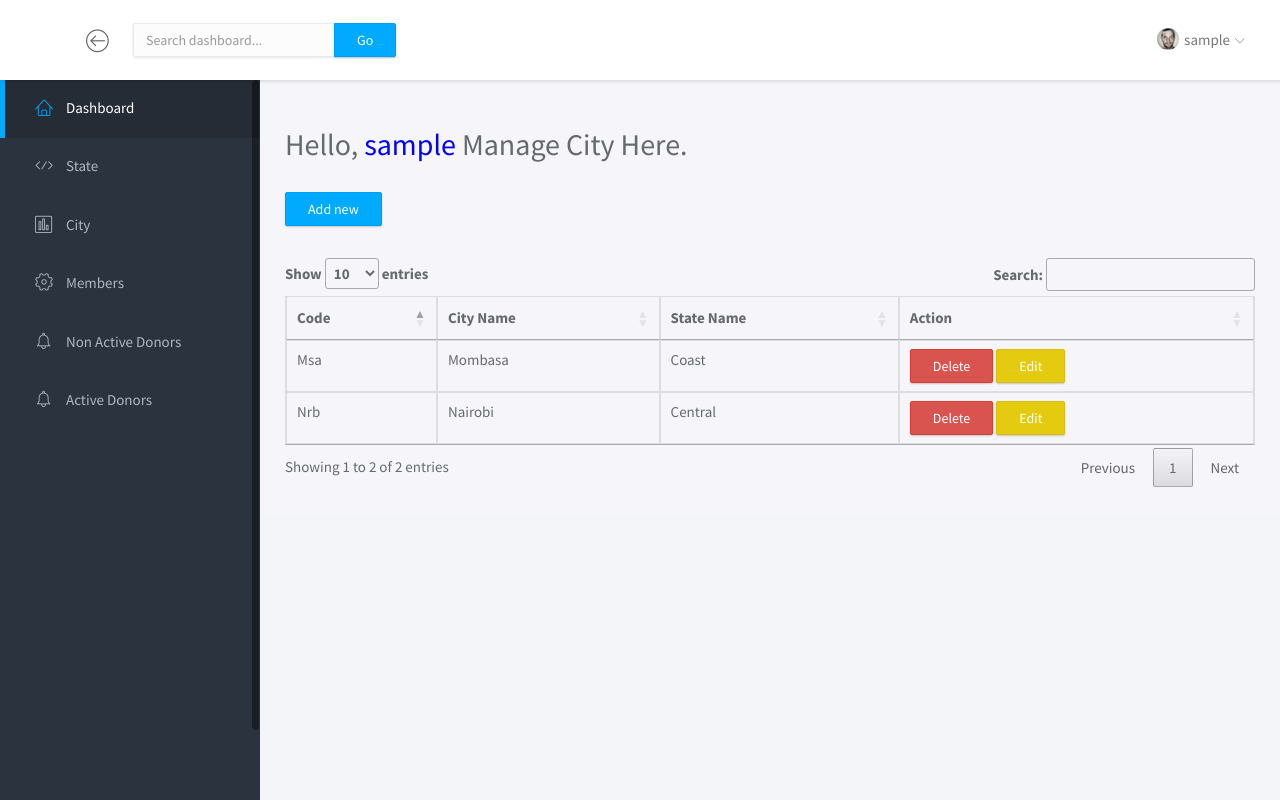
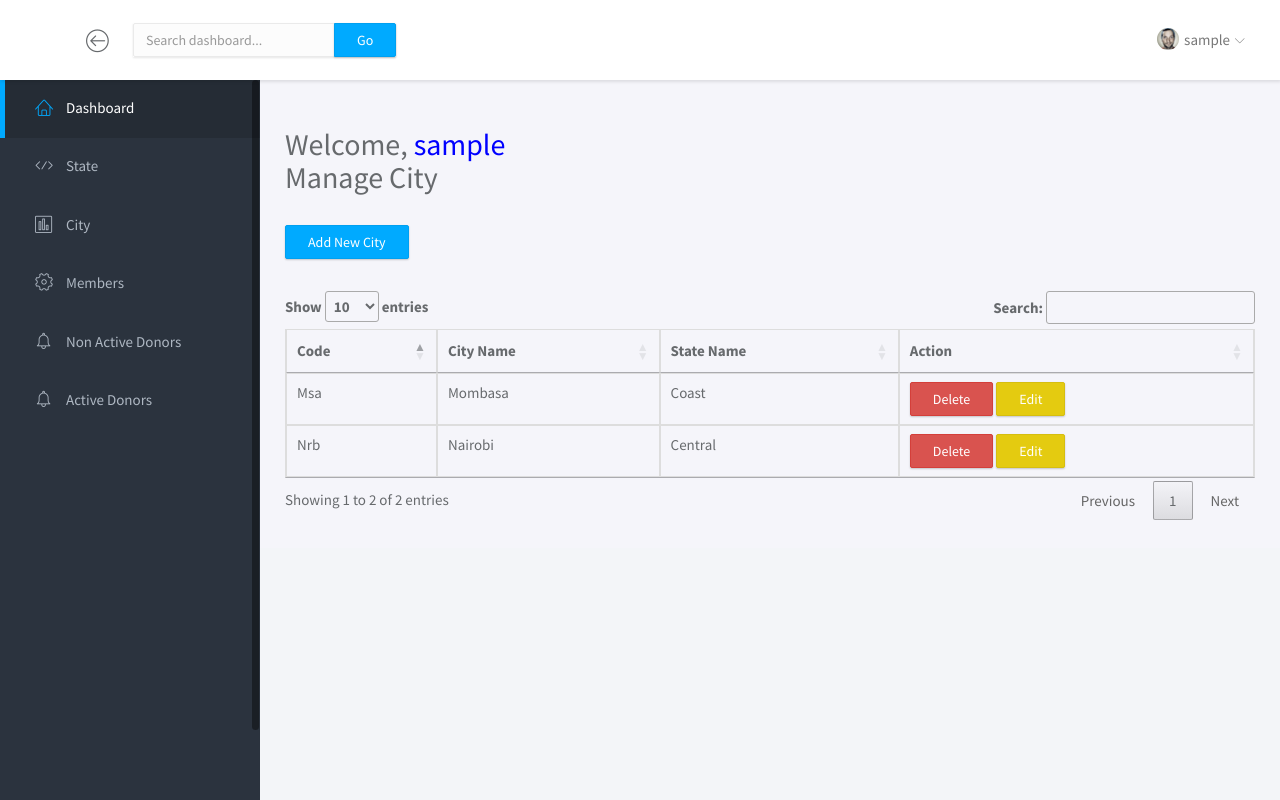
Before and after one commit to alibwanamzee/Blood-Donation-System, a PHP site: page /admin_dasboard/city.php in a window 1280 px wide. Run offline with PHP 8.4, Linux system fonts and the light colour scheme; the visitor is signed in with stand-in values (Sample User, id 1); data comes from the database, SQL or seed files in the repository; some libraries are stand-ins or nearby versions.

Commit message:
Edited State "and" city  Dashboard

```diff
--- a/admin_dasboard/city.php
+++ b/admin_dasboard/city.php
@@ -13,9 +13,8 @@
 			<!-- MAIN CONTENT -->
 			<div class="main-content">
 				<div class="container-fluid">
-
-  <h2>Hello,  <span style="color: blue"> <?php echo $_SESSION['username']?></span> Manage City Here. </h2> <br />
-  <p><button type="button" class="btn btn-primary" data-toggle="modal" data-target="#addcity">Add new</button></p> <br />
+         <h2>Welcome, <span style="color: blue"><?php echo $_SESSION['username']?></span> <br />Manage City </h2> <br />
+          <p><button type="button" class="btn btn-primary" data-toggle="modal" data-target="#addcity">Add New City</button></p> <br />
           <table class="table table-bordered" id="city">
             <thead>
               <tr>
@@ -57,12 +56,11 @@
                 </div>
               </div>
           </div>
-  <!-- end of delete state modal
+          <!-- end of delete state modal-->
 
           <!-- edit state modal -->
           <div class="modal fade" id="editcity<?php echo $row['city_id'];?>" role="dialog">
             <div class="modal-dialog">
-
               <!-- Modal content-->
               <div class="modal-content">
                 <div class="modal-header">
@@ -87,21 +85,19 @@
                         <option selected="" value="<?php echo $fetch['state_id']?>"  > <?php echo $fetch['state_name']?></option>
                         <?php }
                         ?>
-
                       </select>
                     </div>
                     <div class="form-group">
                       <input type="text" name="name" id="name" class="form-control" value="<?php echo $row['city_name']?>"></input>
                     </div>
-        </div>
+
                     <div class="modal-footer">
                       <button type="button" class="btn btn-default" data-dismiss="modal">Close</button>
                       <button type="submit" class="btn btn-warning">Edit</button>
-
+                    </div>
+                  </form>
                 </div>
               </div>
-      </form>
-
             </div>
           </div>
         <?php }
--- a/admin_dasboard/state.php
+++ b/admin_dasboard/state.php
@@ -14,8 +14,8 @@
 			<div class="main-content">
 				<div class="container-fluid">
 
-  <h2>Hello,  <span style="color: blue"> <?php echo $_SESSION['username']?></span> Manage State Here. </h2> <br />
-  <p><button type="button" class="btn btn-primary" data-toggle="modal" data-target="#addstate">Add new</button></p>    <br />
+  <h2>Welcome, <span style="color: blue"><?php echo $_SESSION['username']?></span> <br />Manage State</h2> <br />
+  <p><button type="button" class="btn btn-primary" data-toggle="modal" data-target="#addstate">Add new state</button></p>    <br />
   <table class="table table-bordered" id="state">
     <thead>
       <tr>
@@ -28,7 +28,6 @@
       <?php
       $select = $connection->query("SELECT * FROM state");
       while($row = $select->fetch_array()){ ?>
-
       	<tr>
       		<td><?php echo $row['state_code'];?></td>
       		<td><?php echo $row['state_name'];?></td>
```
Lines whose indentation alone changed are shown as unchanged.
